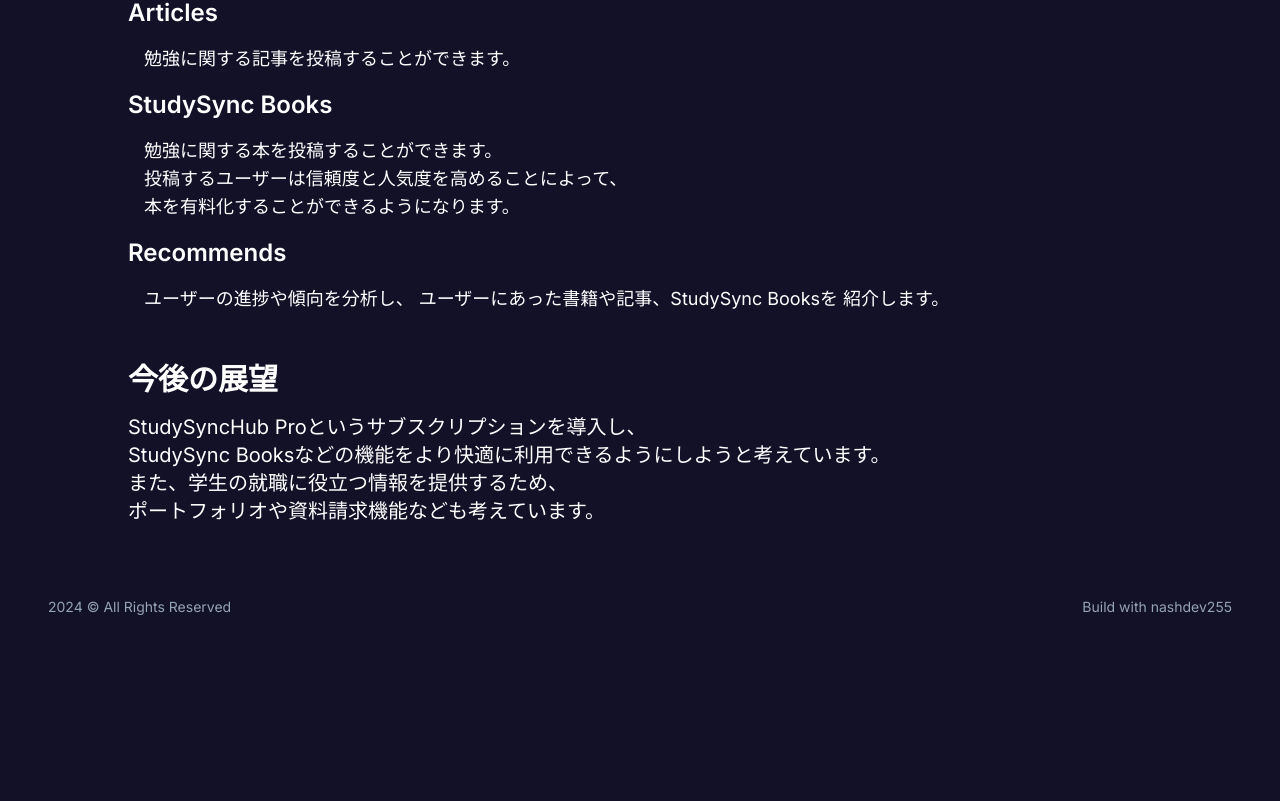
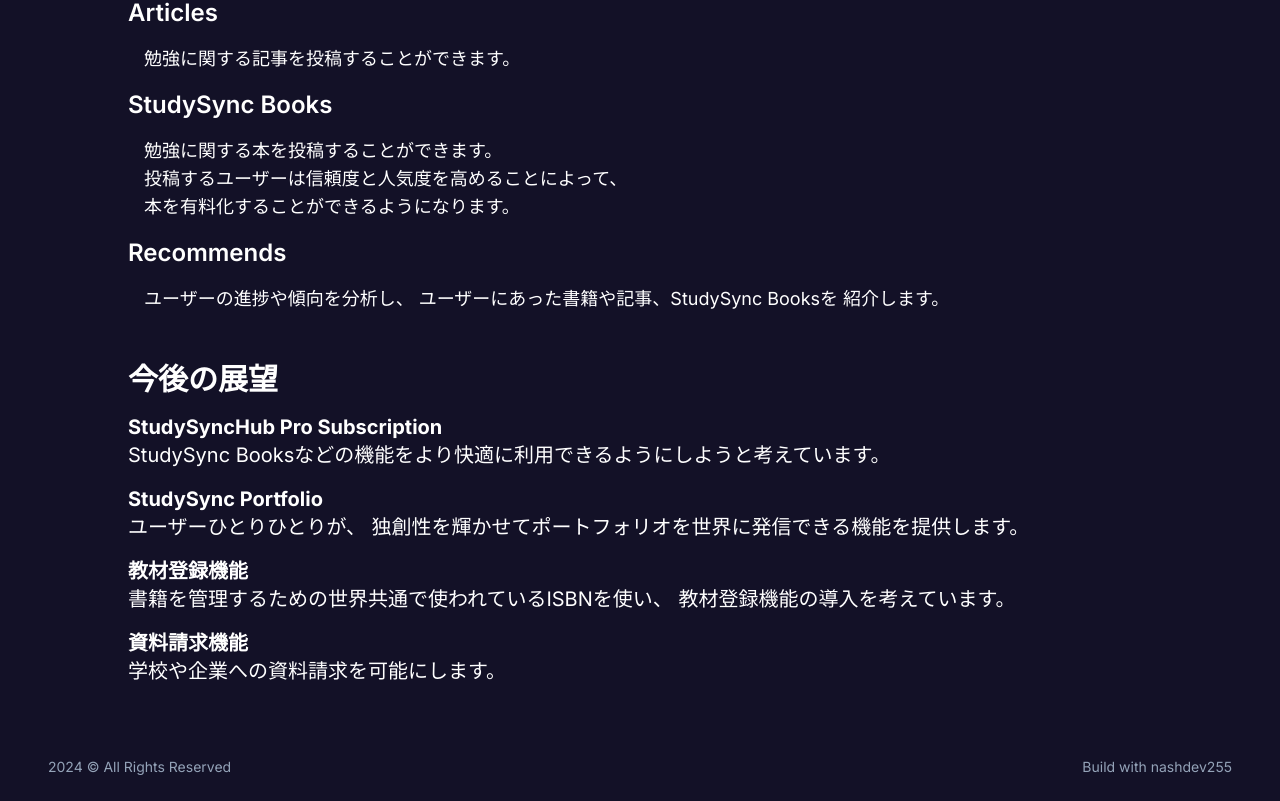
Before and after one commit to nashdev255/study-sync-hub, a Next.js app: page / in a window 1280 px wide. Shown: the part 1543-2344 px from the top of the page. Before the commit the page ends 2184 px from the top, so only its background shows below. Built offline with nearby package versions, Linux system fonts and the light colour scheme.

Commit message:
Update Contents component

```diff
--- a/src/app/components/Contents.tsx
+++ b/src/app/components/Contents.tsx
@@ -89,12 +89,30 @@
         </div>
         <div className="space-y-4">
           <h1 className="text-3xl font-bold">今後の展望</h1>
-          <p className="text-xl">
-            StudySyncHub Proというサブスクリプションを導入し、<br />
-            StudySync Booksなどの機能をより快適に利用できるようにしようと考えています。<br />
-            また、学生の就職に役立つ情報を提供するため、<br />
-            ポートフォリオや資料請求機能なども考えています。
-          </p>
+          <ul className="list-item space-y-4 text-xl text-white">
+            <div>
+              <li className="font-bold">StudySyncHub Pro Subscription</li>
+              <p>StudySync Booksなどの機能をより快適に利用できるようにしようと考えています。</p>
+            </div>
+            <div>
+              <li className="font-bold">StudySync Portfolio</li>
+              <p>
+                ユーザーひとりひとりが、
+                独創性を輝かせてポートフォリオを世界に発信できる機能を提供します。
+              </p>
+            </div>
+            <div>
+              <li className="font-bold">教材登録機能</li>
+              <p>
+                書籍を管理するための世界共通で使われているISBNを使い、
+                教材登録機能の導入を考えています。
+              </p>
+            </div>
+            <div>
+              <li className="font-bold">資料請求機能</li>
+              <p>学校や企業への資料請求を可能にします。</p>
+            </div>
+          </ul>
         </div>
       </div>
     </>
```
